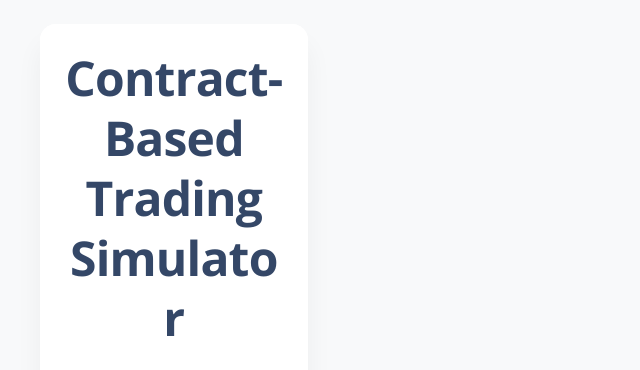
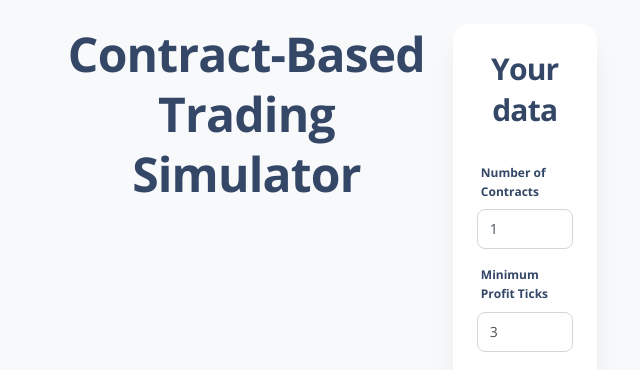
Before and after one commit to notitrader/flask-app-winrate, a Flask app: page / in a window 1280 px wide. Shown: the top 370 px of the page, without its empty margins (144-784 px from the left). Run offline with Flask 3, Linux system fonts and the light colour scheme; some libraries are stand-ins or nearby versions.

Commit message:
Update index.html

```diff
--- a/templates/index.html
+++ b/templates/index.html
@@ -12,10 +12,11 @@
 <body class="g-sidenav-show bg-gray-100">
     <div class="container py-4" style="max-width: 960px; margin: 0 auto;">
         <div class="d-flex">
+            <h1 class="text-center">Contract-Based Trading Simulator</h1>
             <!-- Left Container for Form -->
             <div class="card mb-4" style="flex: 1 1 30%; max-width: 30%; margin-right: 20px;">
                 <div class="card-header pb-0">
-                    <h1 class="text-center">Contract-Based Trading Simulator</h1>
+                    <h3 class="text-center">Your data</h3>
                 </div>
                 <div class="card-body">
                     <form method="POST">
```
